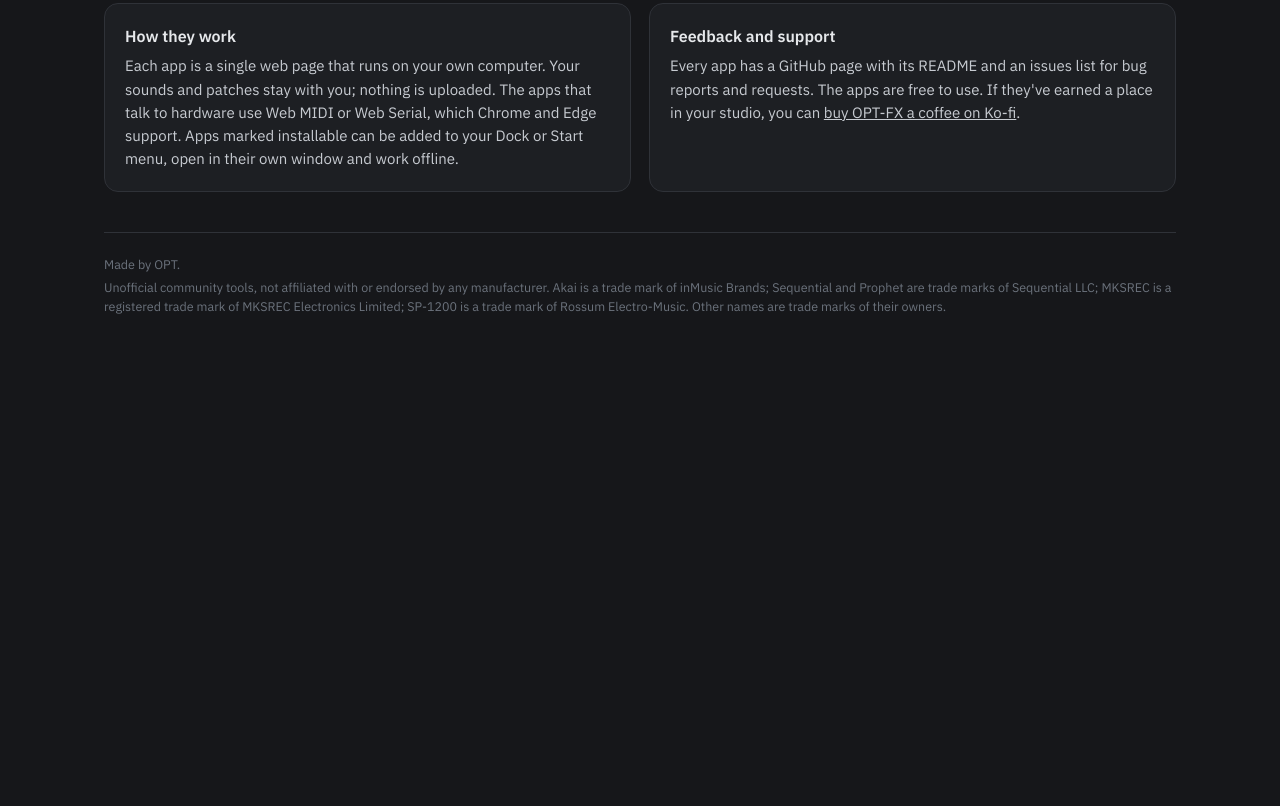
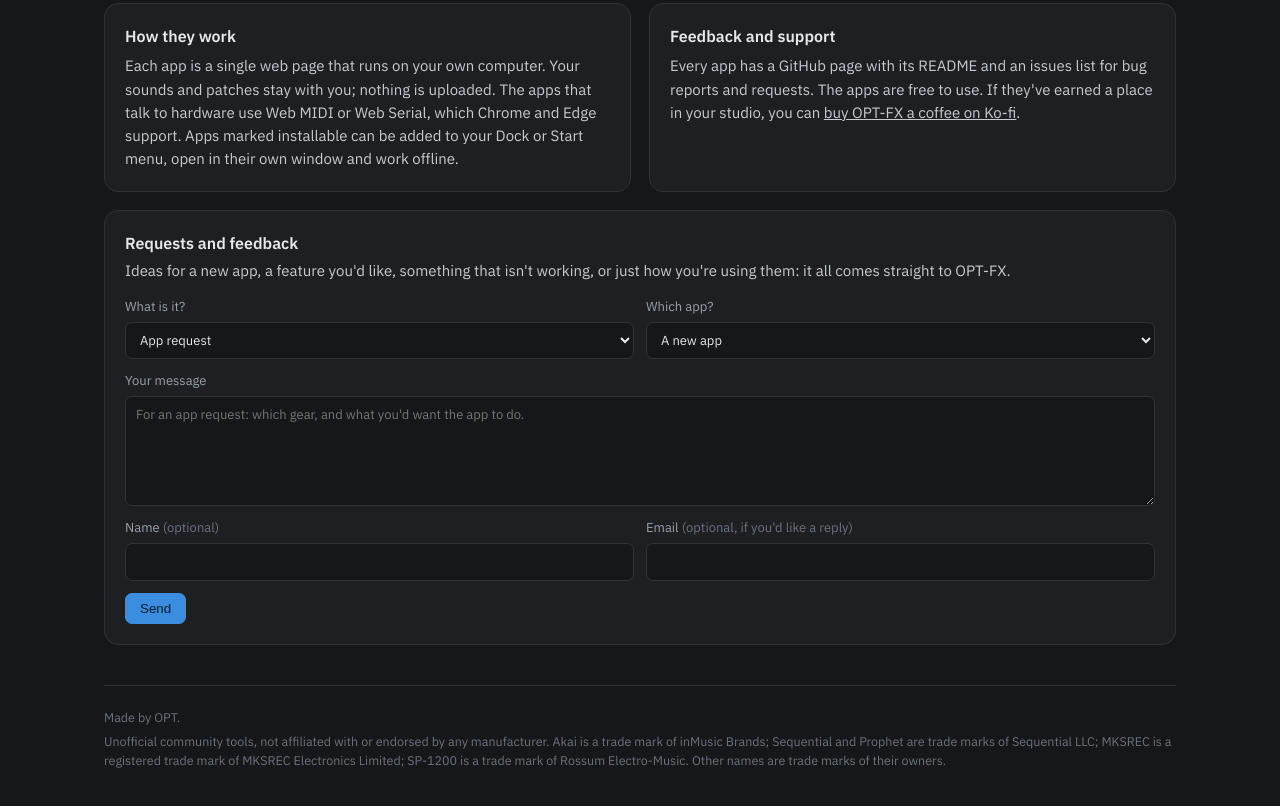
Before and after one commit to opt-fx/opt-fx.github.io, a plain HTML site: page index.html in a window 1280 px wide. Shown: the part 979-1785 px from the top of the page. Before the commit the page ends 1340 px from the top, so only its background shows below. Drawn offline with nearby package versions, Linux system fonts and the light colour scheme.

Commit message:
Requests and feedback form goes live (Formspree)
Co-Authored-By: Claude Opus 5.5 <noreply@anthropic.com>
Claude-Session: https://claude.ai/code/session_01EcJiKn2T1cFUAL4EKxtCKe

```diff
--- a/index.html
+++ b/index.html
@@ -153,7 +153,7 @@ document.getElementById('apps').innerHTML = APPS.map(a => `
   </article>`).join('');
 
 // Requests and feedback: sent by Formspree to OPT-FX's email. The section stays hidden until the form's address is set here.
-const FEEDBACK_ENDPOINT = '';
+const FEEDBACK_ENDPOINT = 'https://formspree.io/f/moedrwbj';
 (function () {
   if (!FEEDBACK_ENDPOINT) return;
   const box = document.getElementById('feedback'), form = document.getElementById('fbForm'), msg = document.getElementById('fbMsg');
```
